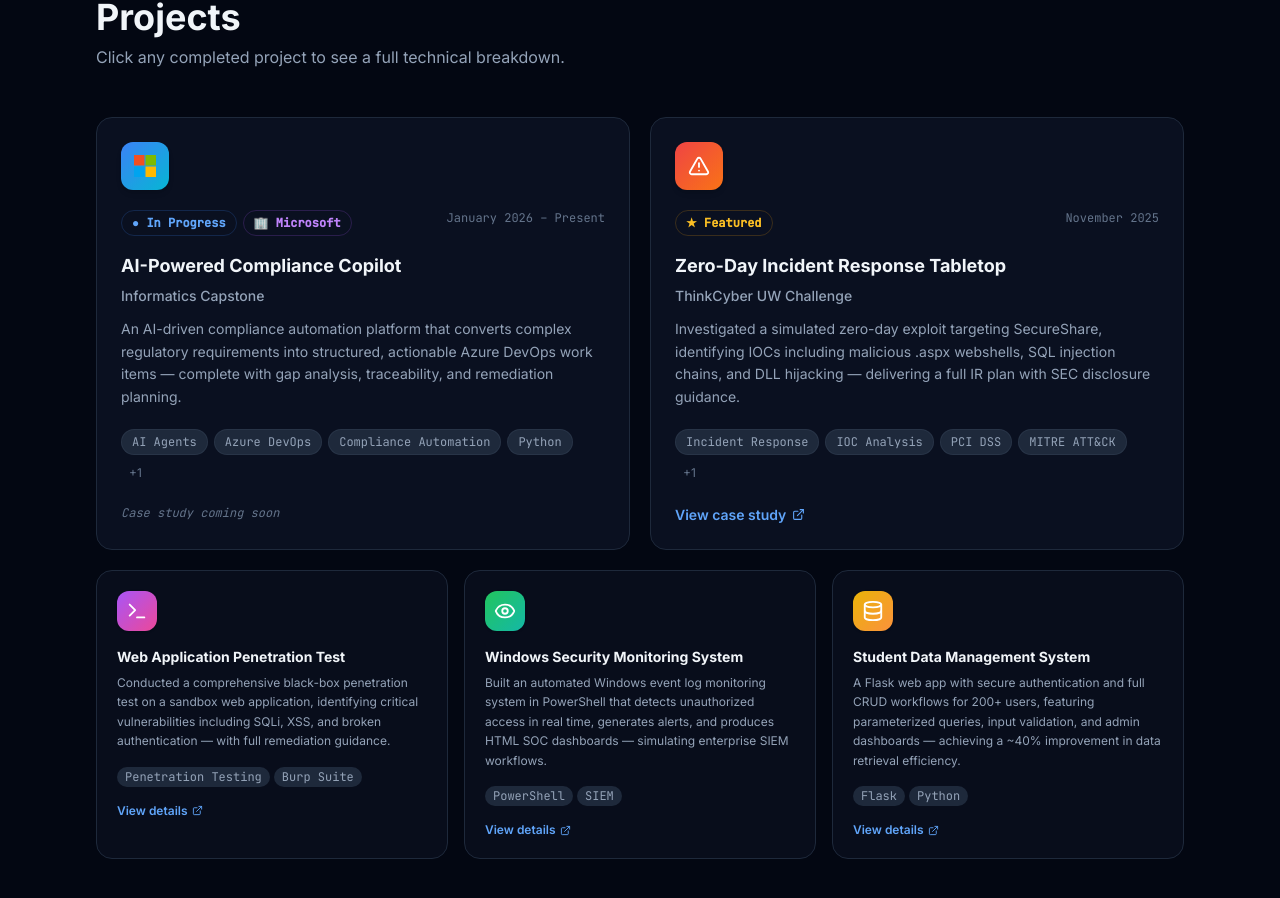
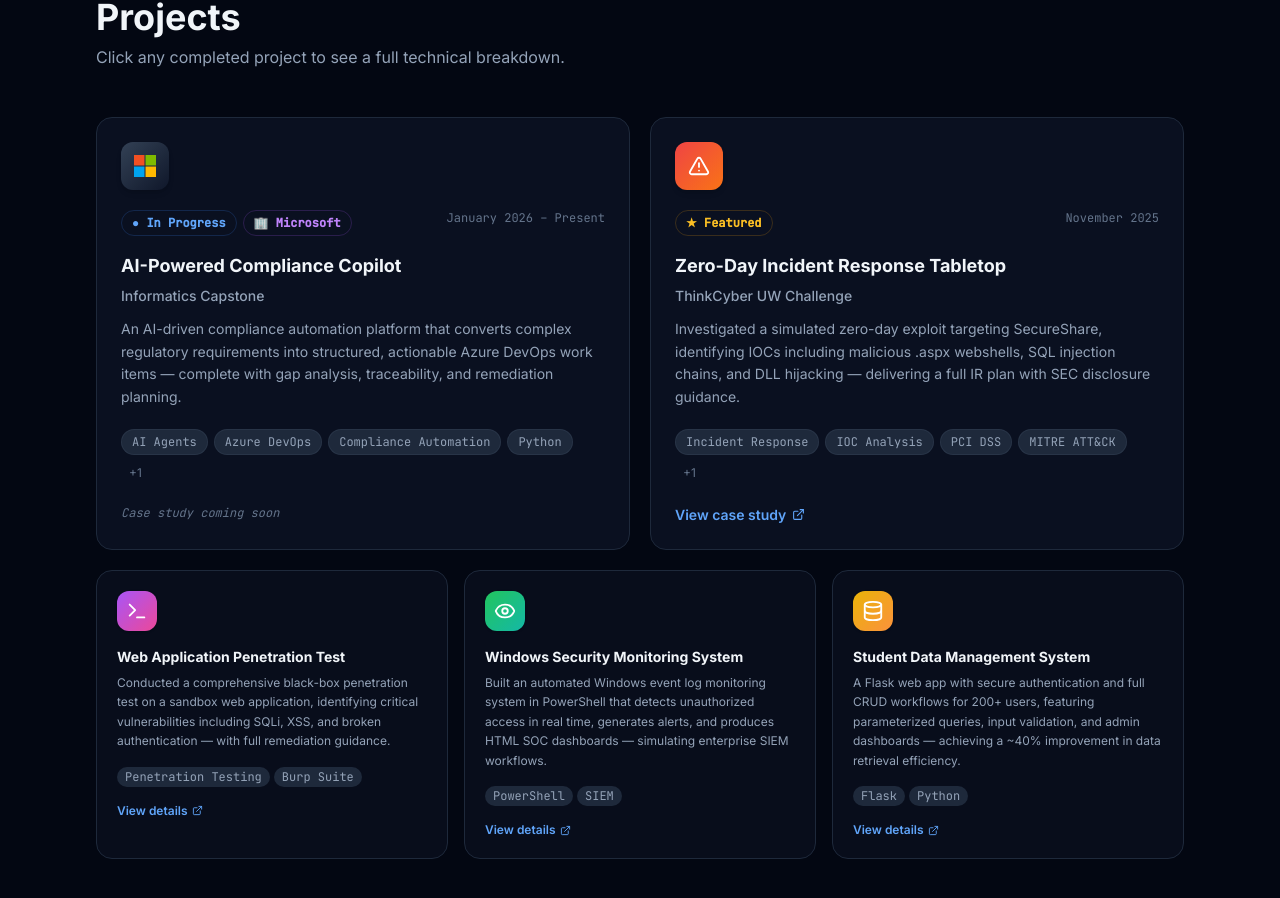
Before and after one commit to NateSal10/my-portfolio, a React (Vite) app: page / in a window 1280 px wide. Shown: the part 1615-2513 px from the top of the page. Built offline with nearby package versions, Linux system fonts and the light colour scheme.

Commit message:
fix: use dark slate background for Microsoft logo icon

```diff
--- a/src/App.jsx
+++ b/src/App.jsx
@@ -26,7 +26,7 @@ const PROJECTS = [
         <rect x="11" y="11" width="10" height="10" fill="#ffb900"/>
       </svg>
     ),
-    color: "from-blue-500 to-cyan-500",
+    color: "from-slate-700 to-slate-900",
     featured: true,
     microsoft: true,
     noPage: true,
```
